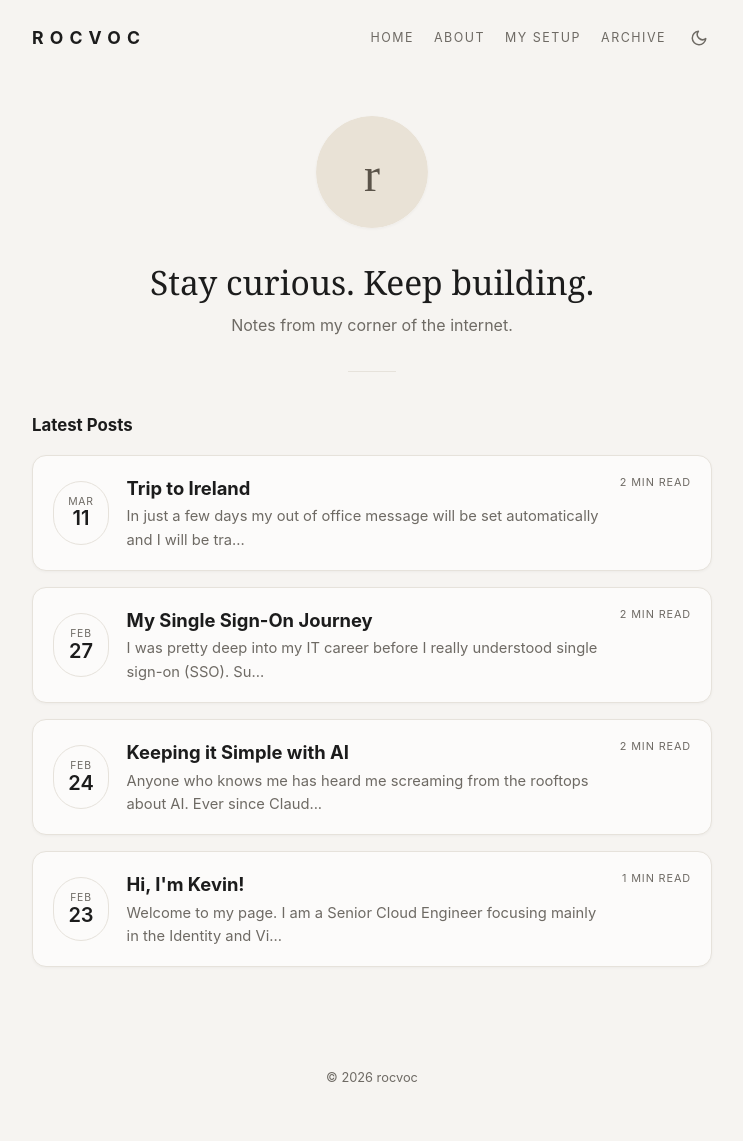
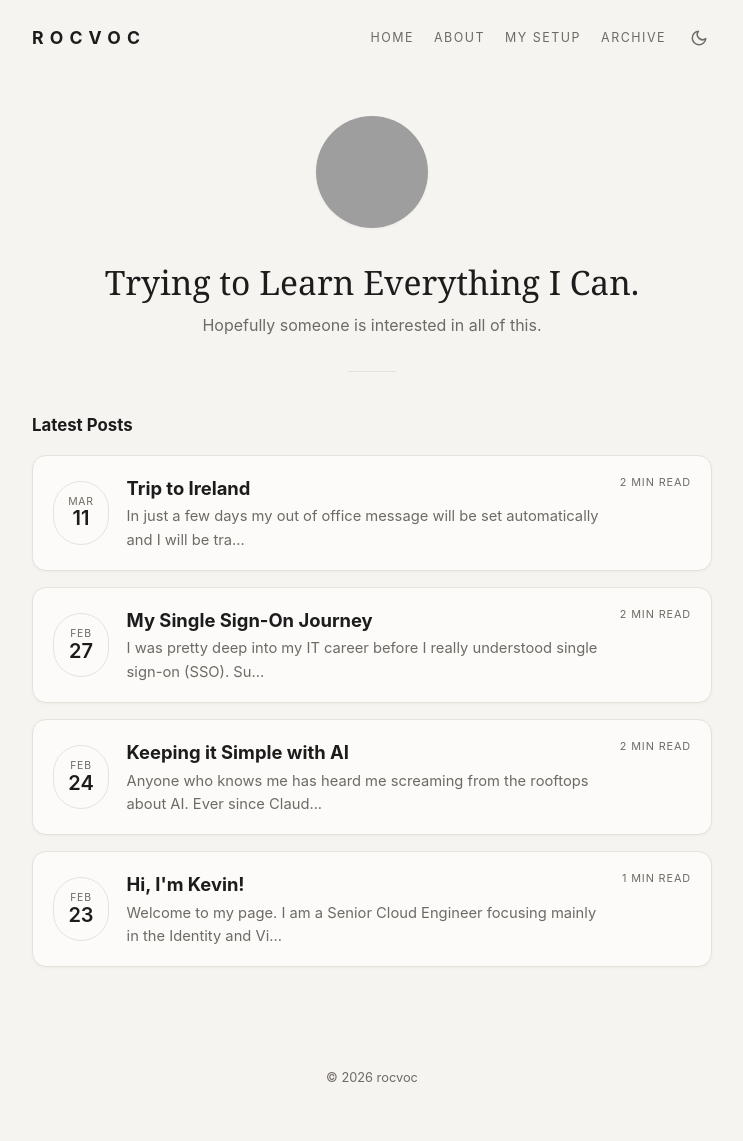
Before and after one commit to top-shelf-steve/tss-blog, a Jekyll site: the page built from index.html, in a window 1280 px wide. Shown: the whole page, without its empty margins (268-1011 px from the left). Built offline with Jekyll 4.4.1, drawn with Linux system fonts in a browser that asks for light colours; grey boxes are pictures that could not be loaded.

Commit message:
Update heading, tagline, and profile photo
Co-Authored-By: Claude Fable 5 <noreply@anthropic.com>

```diff
--- a/_config.yml
+++ b/_config.yml
@@ -1,8 +1,8 @@
 # Site settings
 title: rocvoc
-heading: Stay curious. Keep building.
-tagline: Notes from my corner of the internet.
-avatar: /assets/images/avatar.svg
+heading: Trying to Learn Everything I Can.
+tagline: Hopefully someone is interested in all of this.
+avatar: /assets/images/ko-profile.jpeg
 
 # URL settings — when you move to a custom domain, set url to the domain
 # and change baseurl to "" (empty).
```
Also changed, not shown: 1 other file.
